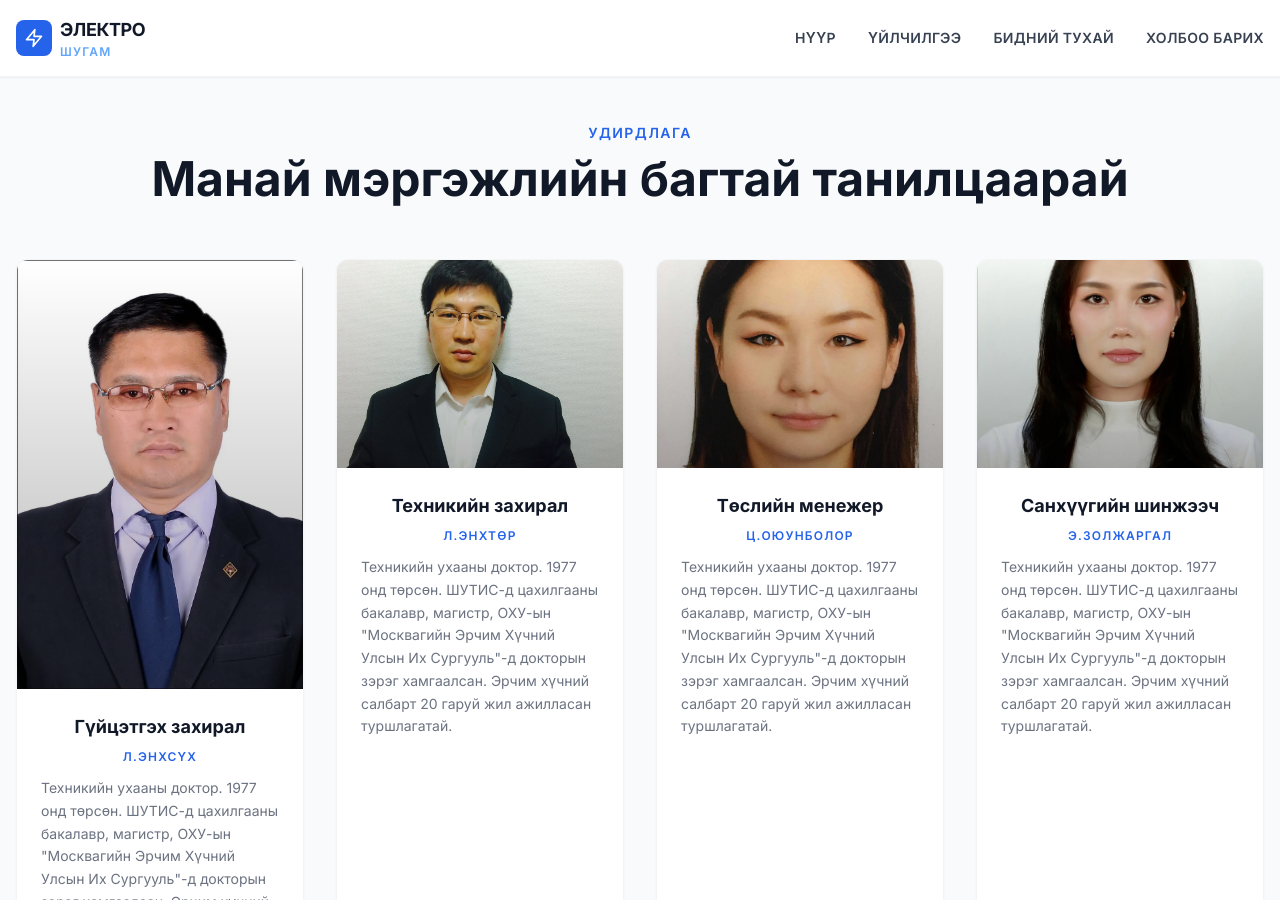
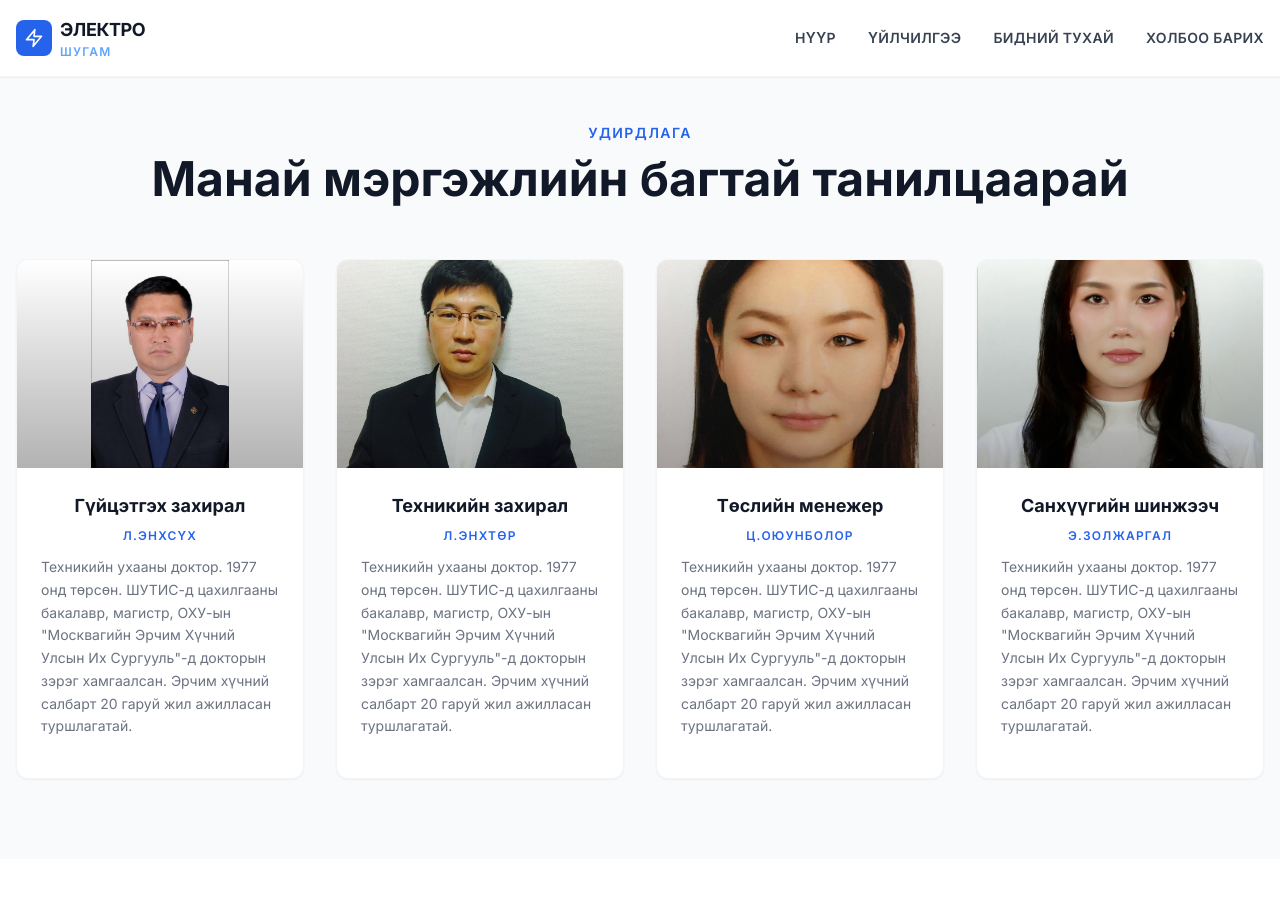
Before and after one commit to electroshugam/electroshugam_web_new, a Jekyll site: the page built from index.html, in a window 1280 px wide and 900 px high, scrolled down 3228 px. Built offline with Jekyll 4.4.1, drawn with Linux system fonts in a browser that asks for light colours; nearby versions of some CDN libraries.

Commit message:
fig update

```diff
--- a/index.html
+++ b/index.html
@@ -214,8 +214,8 @@
     <div class="grid grid-cols-1 md:grid-cols-2 xl:grid-cols-4 gap-8">
       <!-- Service 1 -->
       <div class="service-card group bg-white rounded-xl overflow-hidden shadow-sm hover:shadow-xl transition-all duration-300 border border-gray-100 hover:border-blue-100">
-        <div class="relative h-46 overflow-hidden">
-          <img src="{{ '/media/enkhsukh.webp' | relative_url }}" alt="Гүйцэтгэх захирал" class="service-image w-full h-full object-cover">
+        <div class="relative h-52 overflow-hidden">
+          <img src="{{ '/media/enkhsukh.webp' | relative_url }}" alt="Гүйцэтгэх захирал" class="service-image w-full h-full object-contain">
           <div class="absolute inset-0 bg-gradient-to-t from-black/30 to-transparent"></div>
         </div>
         <div class="p-6">
```
